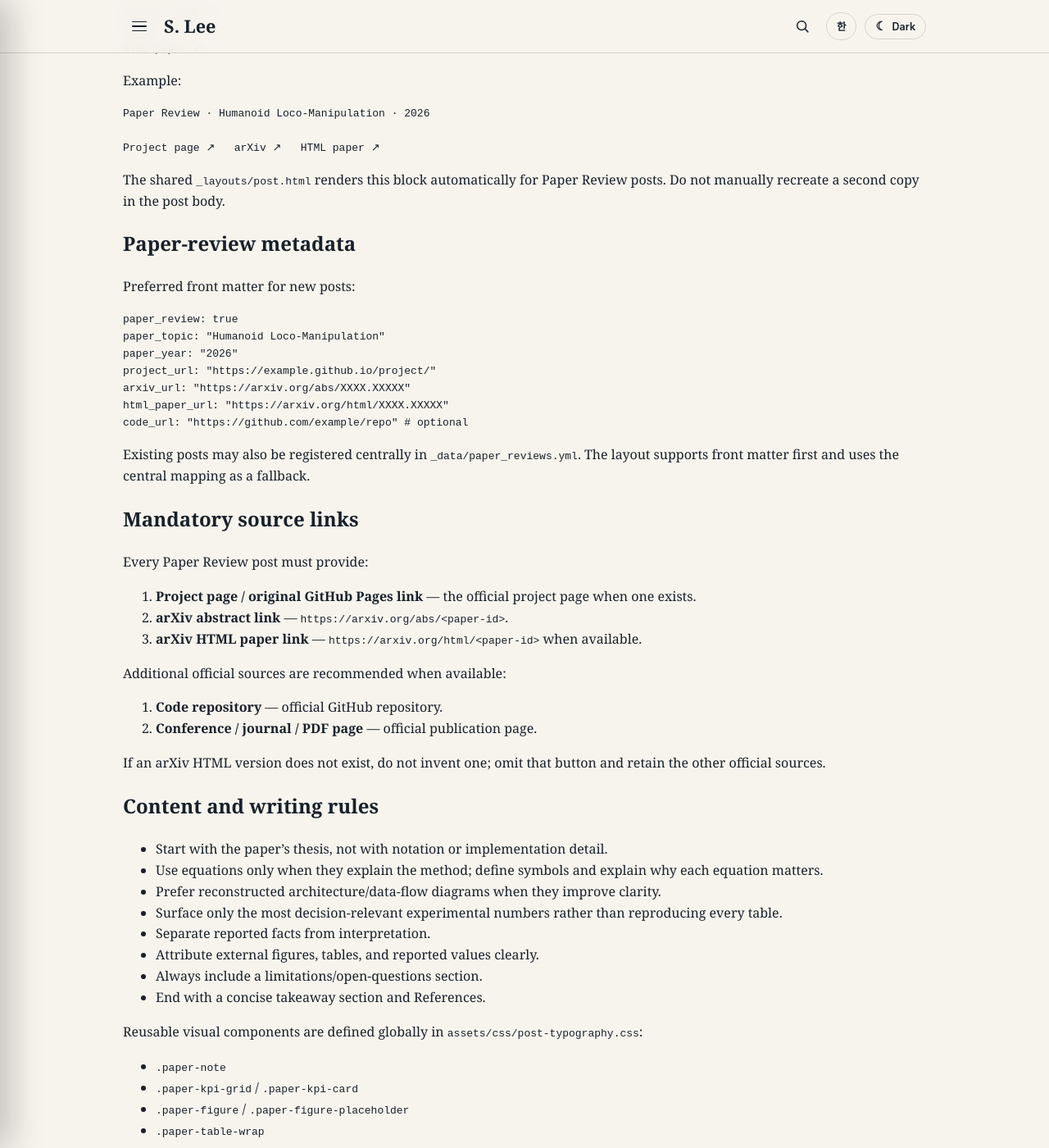
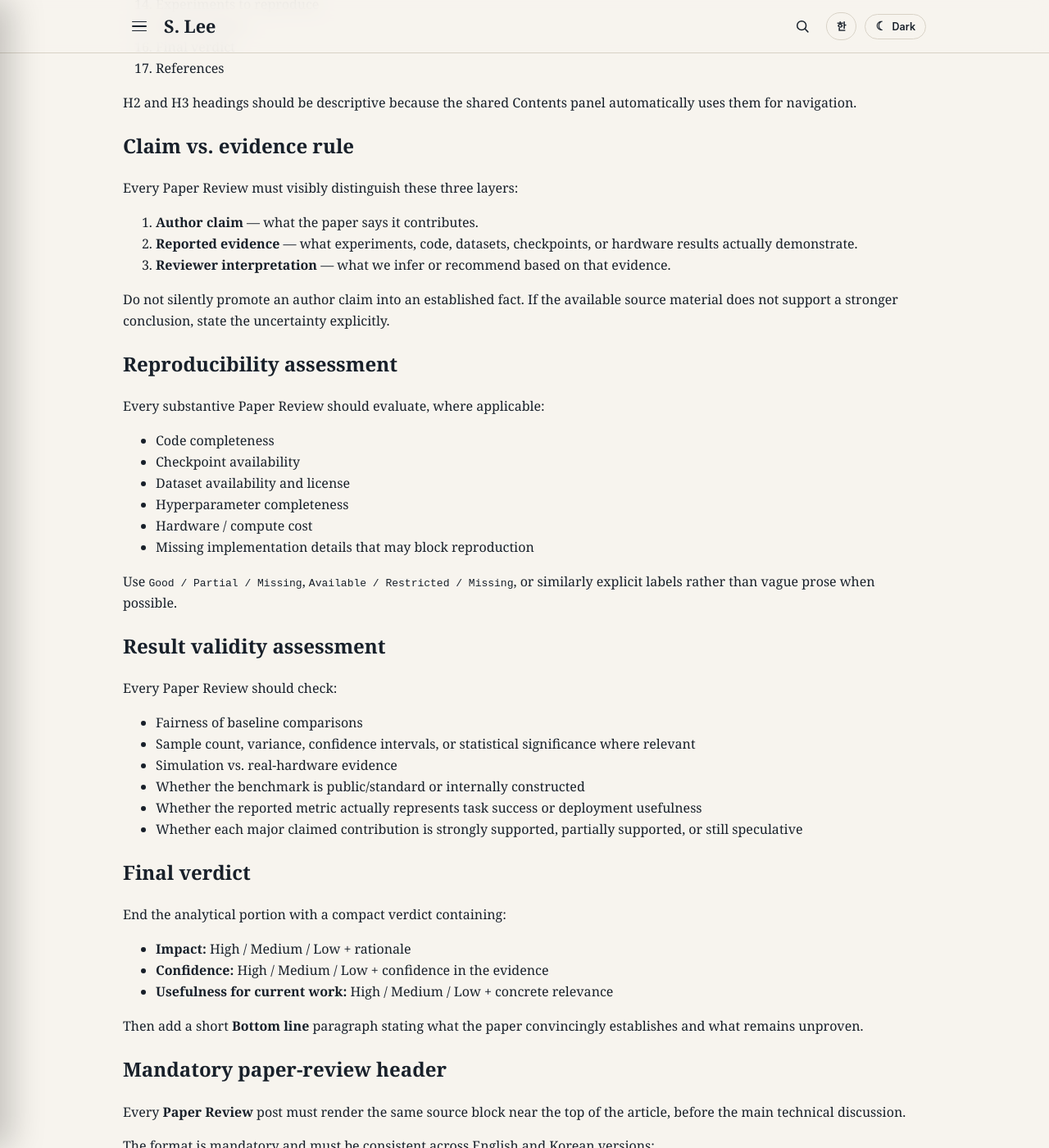
Before and after one commit to rokmc956k/rokmc956k.github.io, a Jekyll site: the page built from POST_GUIDELINES.md, in a window 1280 px wide and 1400 px high, scrolled down 1308 px. Shown: the whole window at 82% size. Built offline with Jekyll 4.4.1, drawn with Linux system fonts in a browser that asks for light colours; our own code applies the rules of GitHub Pages for plain Markdown files; some of the changed text lies outside the part shown.

Commit message:
Add evidence and reproducibility rules to Paper Review guideline

```diff
--- a/POST_GUIDELINES.md
+++ b/POST_GUIDELINES.md
@@ -15,27 +15,83 @@ Copyable source skeleton:
 
 - `_templates/paper-review-post.html`
 
-The template is based on the structure and presentation patterns established by the InterEvolve and decMHT reviews. It should be treated as the default starting point for every new Paper Review.
+The template is based on the presentation patterns established by the InterEvolve and decMHT reviews and is extended with a critical-review framework that explicitly separates **author claims** from **experimental evidence, reproducibility, and result validity**. Treat it as the default starting point for every new Paper Review.
 
 ### Default article structure
 
 Use this order unless the paper genuinely requires a different sequence:
 
-1. Opening summary: problem, core idea, why it matters
-2. Core-idea callout
+1. Bibliographic information
+2. One-paragraph summary + core idea
 3. Optional KPI snapshot
-4. Problem and motivation
-5. Core abstraction / architecture
-6. Mathematical formulation
-7. Training / optimization / system pipeline
-8. Experiments and results
-9. Generalization / ablation / scaling
-10. Why this paper matters
-11. Limitations and open questions
-12. Takeaways
-13. References
+4. Research problem
+5. Claimed contributions
+6. Method
+   - Architecture / core abstraction
+   - Inputs / outputs
+   - Objective functions / reward / optimization target
+   - Dataset and training
+   - Inference procedure
+7. Experiments and results
+8. Generalization / ablation / scaling
+9. Critical review
+   - Strengths
+   - Weaknesses
+   - Hidden assumptions
+10. Reproducibility assessment
+11. Result validity
+12. Why this paper matters
+13. Engineering takeaways
+14. Experiments to reproduce
+15. Related papers
+16. Final verdict
+17. References
 
 H2 and H3 headings should be descriptive because the shared Contents panel automatically uses them for navigation.
+
+## Claim vs. evidence rule
+
+Every Paper Review must visibly distinguish these three layers:
+
+1. **Author claim** — what the paper says it contributes.
+2. **Reported evidence** — what experiments, code, datasets, checkpoints, or hardware results actually demonstrate.
+3. **Reviewer interpretation** — what we infer or recommend based on that evidence.
+
+Do not silently promote an author claim into an established fact. If the available source material does not support a stronger conclusion, state the uncertainty explicitly.
+
+## Reproducibility assessment
+
+Every substantive Paper Review should evaluate, where applicable:
+
+- Code completeness
+- Checkpoint availability
+- Dataset availability and license
+- Hyperparameter completeness
+- Hardware / compute cost
+- Missing implementation details that may block reproduction
+
+Use `Good / Partial / Missing`, `Available / Restricted / Missing`, or similarly explicit labels rather than vague prose when possible.
+
+## Result validity assessment
+
+Every Paper Review should check:
+
+- Fairness of baseline comparisons
+- Sample count, variance, confidence intervals, or statistical significance where relevant
+- Simulation vs. real-hardware evidence
+- Whether the benchmark is public/standard or internally constructed
+- Whether the reported metric actually represents task success or deployment usefulness
+- Whether each major claimed contribution is strongly supported, partially supported, or still speculative
+
+## Final verdict
+
+End the analytical portion with a compact verdict containing:
+
+- **Impact:** High / Medium / Low + rationale
+- **Confidence:** High / Medium / Low + confidence in the evidence
+- **Usefulness for current work:** High / Medium / Low + concrete relevance
+
+Then add a short **Bottom line** paragraph stating what the paper convincingly establishes and what remains unproven.
 
 ## Mandatory paper-review header
 
@@ -95,13 +151,16 @@ If an arXiv HTML version does not exist, do not invent one; omit that button and
 ## Content and writing rules
 
 - Start with the paper's thesis, not with notation or implementation detail.
+- Include bibliographic information when it materially helps trace the source, venue, code, data, or license.
 - Use equations only when they explain the method; define symbols and explain why each equation matters.
 - Prefer reconstructed architecture/data-flow diagrams when they improve clarity.
 - Surface only the most decision-relevant experimental numbers rather than reproducing every table.
-- Separate reported facts from interpretation.
+- Separate reported facts, author claims, and reviewer interpretation.
 - Attribute external figures, tables, and reported values clearly.
-- Always include a limitations/open-questions section.
-- End with a concise takeaway section and References.
+- Explicitly list hidden assumptions that affect generalization or deployment.
+- Include reproducibility and result-validity checks for substantive reviews.
+- Include practical engineering takeaways and specific experiments worth reproducing.
+- End with a final verdict and References.
 
 Reusable visual components are defined globally in `assets/css/post-typography.css`:
 
```
Also changed, not shown: other parts of POST_GUIDELINES.md (+1 -1 lines).
